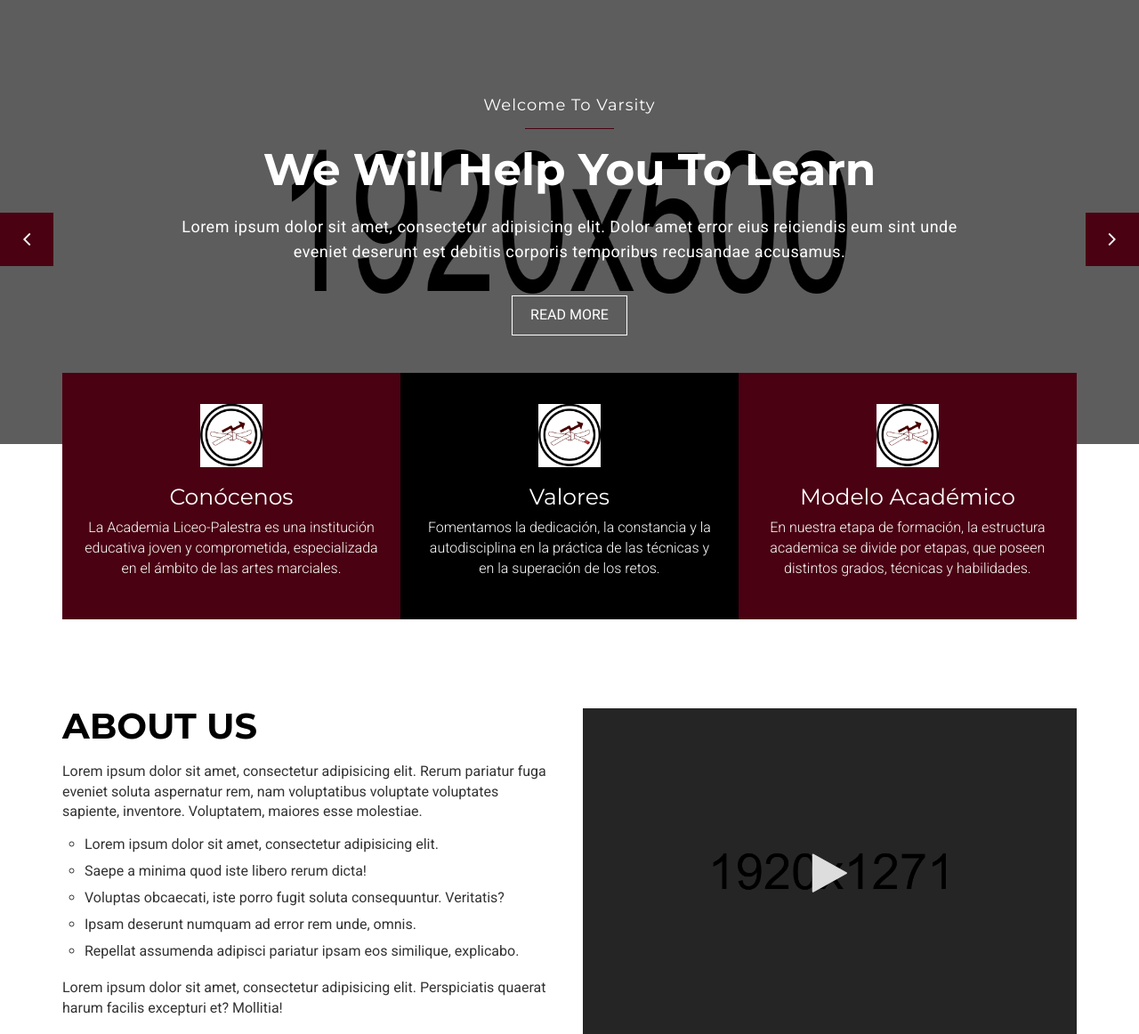
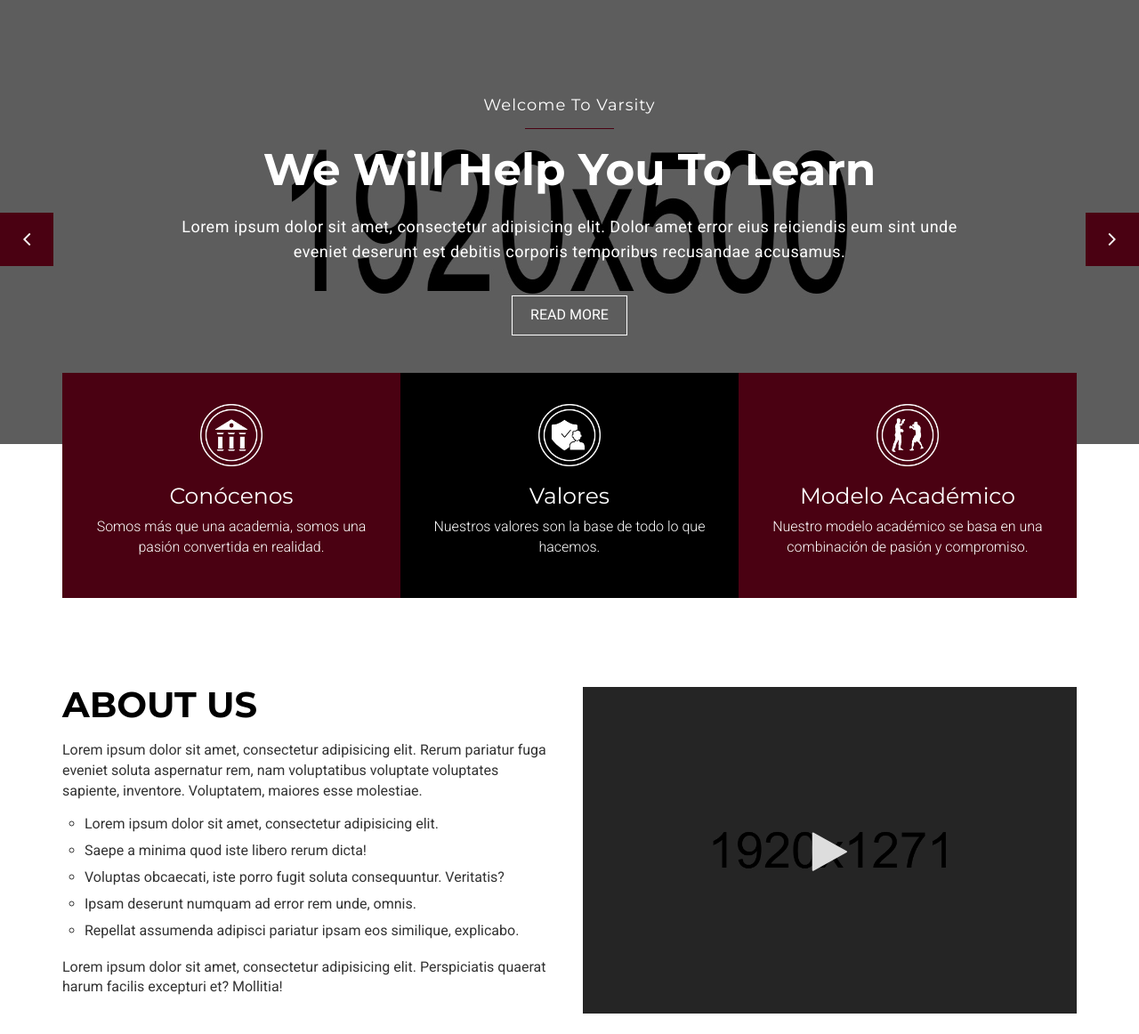
Before and after one commit to IJCC/liceo-palestra, a PHP site: page / in a window 1280 px wide. Shown: the part 117-1279 px from the top of the page at 89% size. Run offline with PHP 8.4, Linux system fonts and the light colour scheme; some web fonts are replaced.

Commit message:
Index actualizado
Se actualizaron las imagenes de seccion conocenos, valores y modelo educativo.

```diff
--- a/index.php
+++ b/index.php
@@ -177,26 +177,26 @@
           <div class="mu-service-area">
             <!-- Start single service -->
             <div class="mu-service-single zoomx" id="resumen">
-              <img src="assets/img/modelo/grado.png" width="70px"  alt="logo">
+              <img src="assets/img/conocenos.png" width="70px"  alt="logo">
               <a href="conocenos.php" id="enlace"></a>
               <h3>Conócenos</h3>
-              <p>La Academia Liceo-Palestra es una institución educativa joven y comprometida, especializada en el ámbito de las artes marciales.</p>
+              <p>Somos más que una academia, somos una pasión convertida en realidad.</p>
             </div>
             <!-- Start single service -->
             <!-- Start single service -->
             <div class="mu-service-single zoomx" id="resumen">
-            <img src="assets/img/modelo/grado.png" width="70px"  alt="logo">
+            <img src="assets/img/valores.png" width="70px"  alt="logo">
             <a href="valores.php" id="enlace"></a>
               <h3>Valores</h3>
-              <p>Fomentamos la dedicación, la constancia y la autodisciplina en la práctica de las técnicas y en la superación de los retos.</p>
+              <p>Nuestros valores son la base de todo lo que hacemos.</p>
             </div>
             <!-- Start single service -->
             <!-- Start single service -->
             <div class="mu-service-single zoomx" id="resumen">
-            <img src="assets/img/modelo/grado.png" width="70px"  alt="logo">
+            <img src="assets/img/modelo.png" width="70px"  alt="logo">
             <a href="modelo-academico.php" id="enlace"></a>
               <h3>Modelo Académico</h3>
-              <p>En nuestra etapa de formación, la estructura academica se divide por etapas, que poseen distintos grados, técnicas y habilidades.</p>
+              <p>Nuestro modelo académico se basa en una combinación de pasión y compromiso.</p>
             </div>
             <!-- Start single service -->
           </div>
```
Also changed, not shown: assets/img/conocenos.png (added), assets/img/modelo.png (added), assets/img/valores.png (added).
